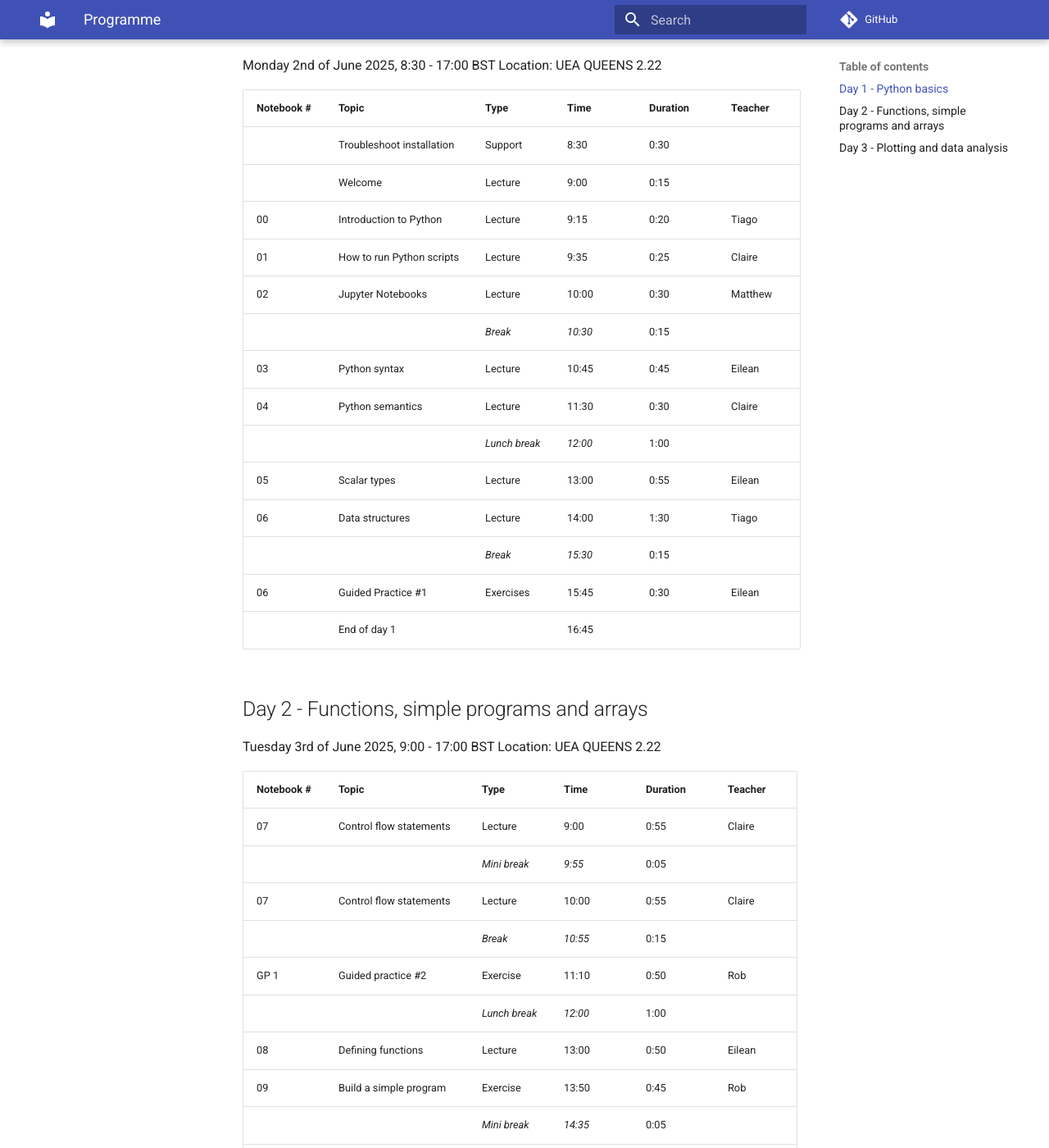
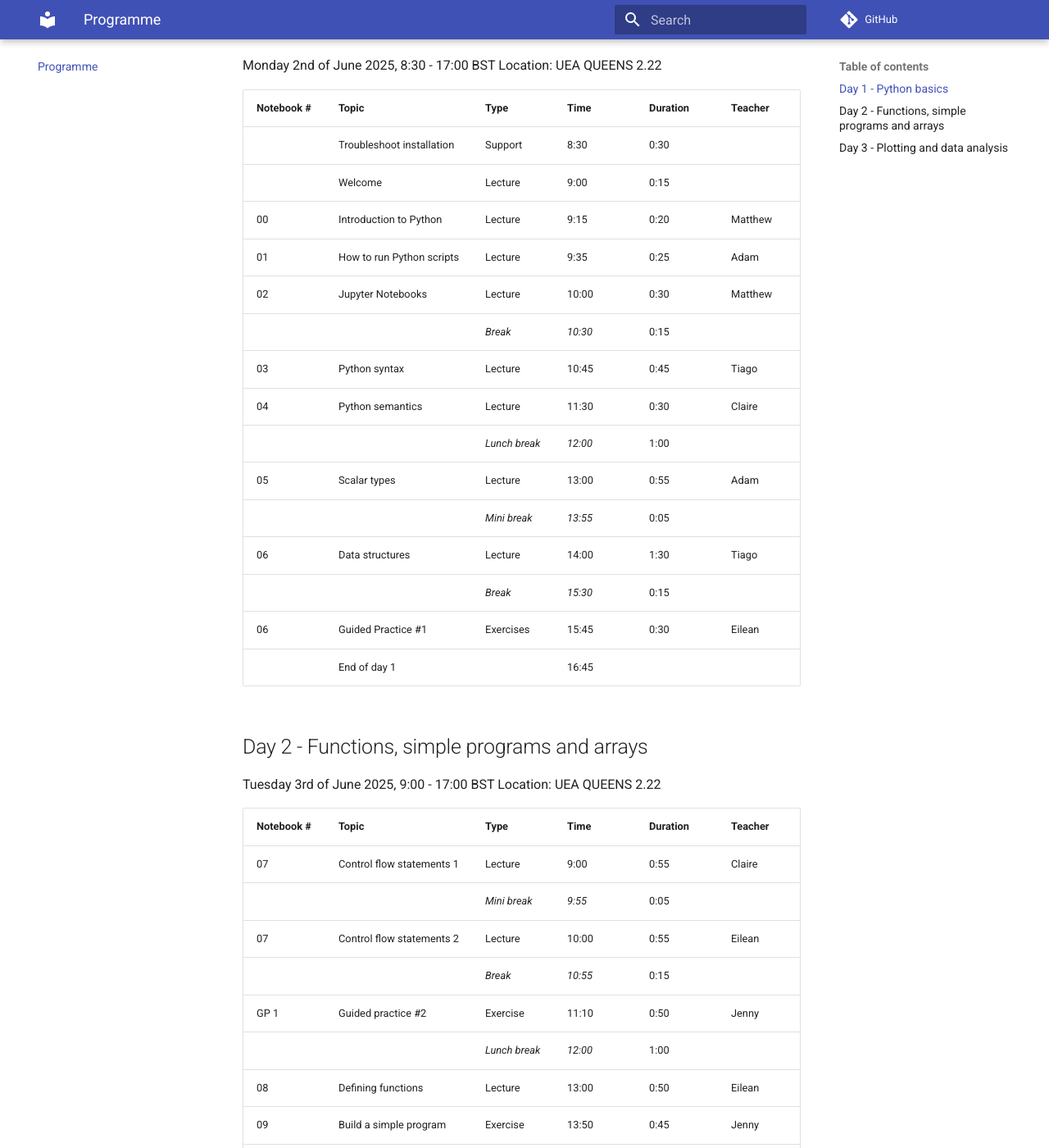
Before and after one commit to ueapy/pythoncourse2025-website, an MkDocs documentation site: the page built from src/programme.md, in a window 1280 px wide and 1400 px high, scrolled down 277 px. Shown: the whole window at 82% size. Built offline with MkDocs 1.6.1 and Material for MkDocs 9.7.7, drawn with Linux system fonts in a browser that asks for light colours; comment, search, counter and statistics services are not loaded; some of the changed text lies outside the part shown.

Commit message:
Restore and update programme

```diff
--- a/mkdocs.yml
+++ b/mkdocs.yml
@@ -16,6 +16,6 @@
 
 nav:
   - Home: index.md
-    #  - Programme: programme.md
+  - Programme: programme.md
   - Content: content.md
   - Installation: installation.md
--- a/src/programme.md
+++ b/src/programme.md
@@ -10,14 +10,15 @@
 |------------|-----------------------------|----------|---------|----------|---------|
 |            | Troubleshoot installation   | Support  |  8:30   |  0:30    |         |
 |            | Welcome                     | Lecture  |  9:00   |  0:15    |         |
-| 00         | Introduction to Python      | Lecture  |  9:15   |  0:20    | Tiago   |
-| 01         | How to run Python scripts   | Lecture  |  9:35   |  0:25    | Claire  |
+| 00         | Introduction to Python      | Lecture  |  9:15   |  0:20    | Matthew |
+| 01         | How to run Python scripts   | Lecture  |  9:35   |  0:25    | Adam    |
 | 02         | Jupyter Notebooks           | Lecture  | 10:00   |  0:30    | Matthew |
 |            |                             | *Break*  | *10:30* |  0:15    |         |
-| 03         | Python syntax               | Lecture  | 10:45   |  0:45    | Eilean  |
+| 03         | Python syntax               | Lecture  | 10:45   |  0:45    | Tiago   |
 | 04         | Python semantics            | Lecture  | 11:30   |  0:30    | Claire  |
 |            |                        | *Lunch break* | *12:00* |  1:00    |         |
-| 05         | Scalar types                | Lecture  | 13:00   |  0:55    | Eilean  |
+| 05         | Scalar types                | Lecture  | 13:00   |  0:55    | Adam    |
+|            |                         | *Mini break* | *13:55* |  0:05    |         |
 | 06         | Data structures             | Lecture  | 14:00   |  1:30    | Tiago   |
 |            |                             | *Break*  | *15:30* |  0:15    |         |
 | 06         | Guided Practice #1          | Exercises| 15:45   |  0:30    | Eilean  |
@@ -31,20 +32,20 @@
 
 | Notebook # | Topic                     | Type         | Time    | Duration | Teacher |
 |------------|---------------------------|--------------|---------|----------|---------|
-| 07         | Control flow statements   | Lecture      |  9:00   |  0:55    | Claire  |
+| 07         | Control flow statements 1 | Lecture      |  9:00   |  0:55    | Claire  |
 |            |                           | *Mini break* | *9:55*  |  0:05    |         |
-| 07         | Control flow statements   | Lecture      | 10:00   |  0:55    | Claire  |
+| 07         | Control flow statements 2 | Lecture      | 10:00   |  0:55    | Eilean  |
 |            |                           | *Break*      | *10:55* |  0:15    |         |
-| GP 1       | Guided practice #2        | Exercise     | 11:10   |  0:50    | Rob     |
+| GP 1       | Guided practice #2        | Exercise     | 11:10   |  0:50    | Jenny   |
 |            |                          | *Lunch break* | *12:00* |  1:00    |         |
 | 08         | Defining functions        | Lecture      | 13:00   |  0:50    | Eilean  |
-| 09         | Build a simple program    | Exercise     | 13:50   |  0:45    | Rob     |
+| 09         | Build a simple program    | Exercise     | 13:50   |  0:45    | Jenny   |
 |            |                           | *Mini break* | *14:35* |  0:05    |         |
-| 10         | Errors                    | Lecture      | 14:40   |  0:15    | Rob     |
-| 11         | Modularity and packages   | Lecture      | 14:55   |  0:30    | Rob     |
+| 10         | Errors                    | Lecture      | 14:40   |  0:15    | Jenny   |
+| 11         | Modularity and packages   | Lecture      | 14:55   |  0:30    | Jenny   |
 |            |                           | *Break*      | *15:25* |  0:15    |         |
-| 13         | NumPy: basics             | Lecture      | 15:40   |  1:00    | Jenny   |
-| 13         | NumPy: explore arrays     | Lecture      | 16:40   |  0:20    | Jenny   |
+| 13         | NumPy: basics             | Lecture      | 15:40   |  1:00    | Alice   |
+| 13         | NumPy: explore arrays     | Lecture      | 16:40   |  0:20    | Claire  |
 |            | End of day 2              |              | 17:00   |          |         |
 
 ## Day 3 -  Plotting and data analysis
@@ -53,17 +54,17 @@
 
 | Notebook # | Topic                     | Type     | Time    | Duration | Teacher |
 |------------|---------------------------|----------|---------|----------|---------|
-| 13         | NumPy: advanced           | Lecture  |  9:00   |  0:55    | Jenny   |
+| 13         | NumPy: advanced           | Lecture  |  9:00   |  0:55    | Alice   |
 |            |                       | *Mini break* | *9:55*  |  0:05    |         |
-| 14         | Intro to matplotlib       | Lecture  | 10:00   |  1:00    | Matthew |
+| 14         | Intro to matplotlib       | Lecture  | 10:00   |  1:00    | Alice   |
 |            |                           | *Break*  | *11:00* |  0:15    |         |
-| GP 2       | Guided practice #3        | Exercise | 11:15   |  0:30    | Jenny   |
-| 15         | Datetime                  | Lecture  | 11:45   |  0:15    | Tiago   |
+| GP 2       | Guided practice #3        | Exercise | 11:15   |  0:30    | Matthew |
+| 15         | Datetime                  | Lecture  | 11:45   |  0:15    | Matthew |
 |            |                      | *Lunch break* | *12:00* |  1:00    |         |
-| 14         | More matplotlib and Exercise | Lecture | 13:00 |  0:55    | Matthew |
+| 14         | More matplotlib and Exercise | Lecture | 13:00 |  0:55    | Alice   |
 |            |                       | *Mini break* | *13:55* |  0:05    |         |
-| 16         |    Intro to cartopy       | Lecture  | 14:00   |  0:30    | Tiago   |
-| 17         | Intro to pandas           | Lecture  | 14:30   |  0:45    | Matthew |
+| 16         |    Intro to cartopy       | Lecture  | 14:00   |  0:30    | Matthew |
+| 17         | Intro to pandas           | Lecture  | 14:30   |  0:45    | Adam    |
 |            |                           | *Break*  | *15:15* |  0:15    |         |
 | 17         | More pandas               | Lecture  | 15:30   |  0:30    | Matthew |
 | 18,19      | xarray and Seaborn        | Demo     | 16:00   |  0:30    | Tiago   |
```
Also changed, not shown: src/index.md (+1 -1 lines).
